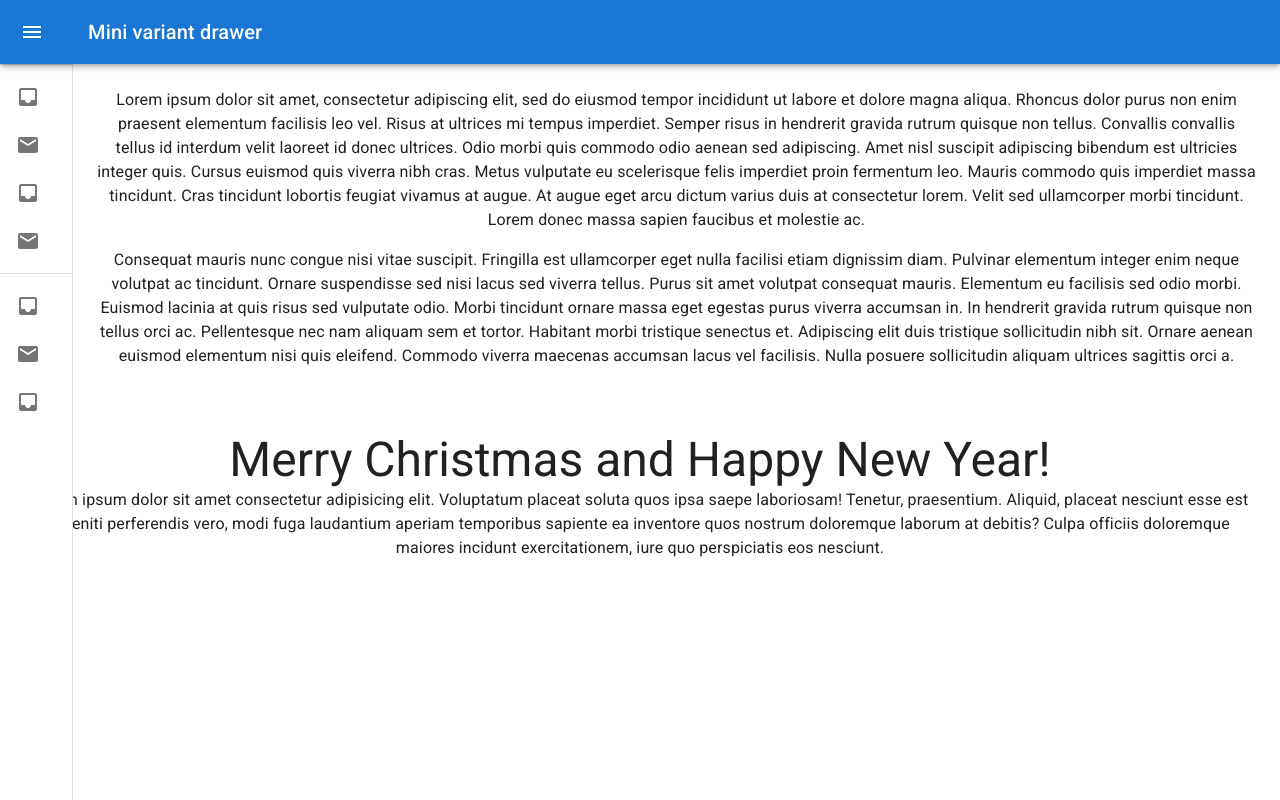
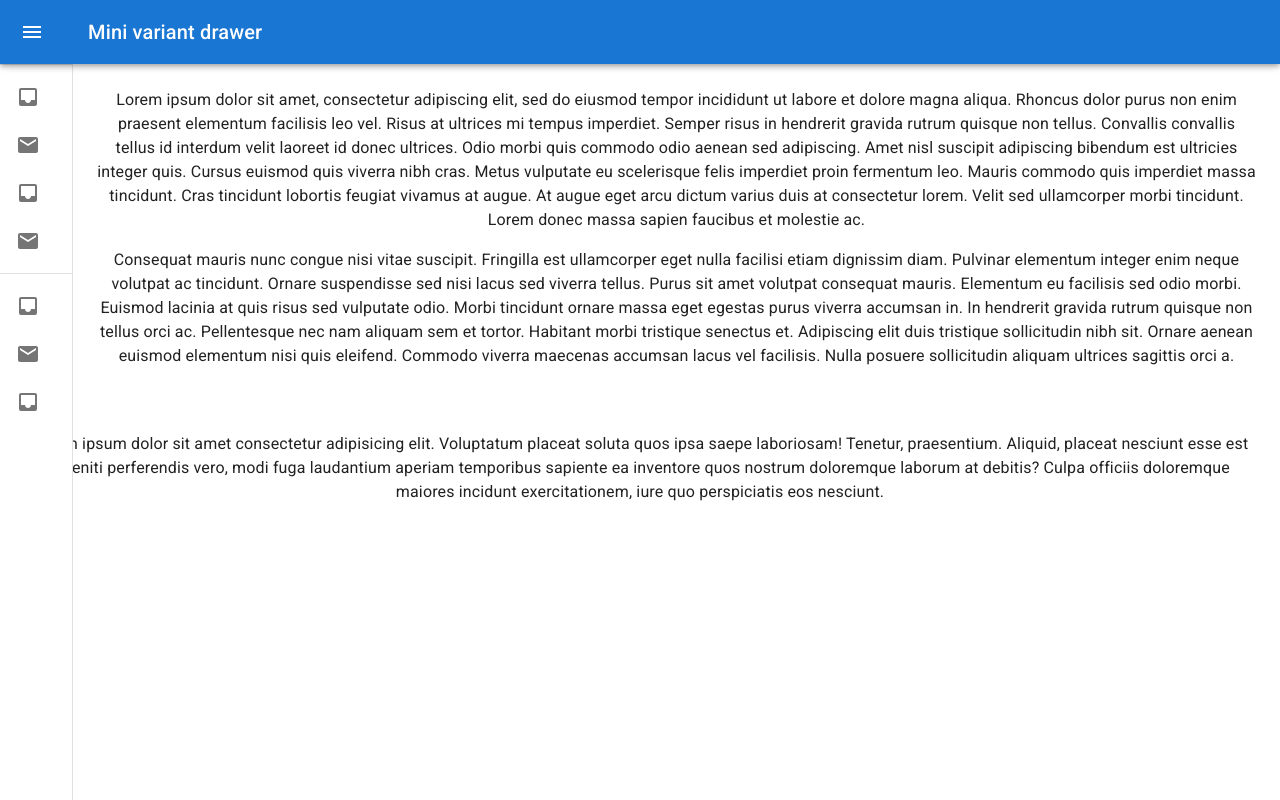
Before and after one commit to jsoomie/school-notebook, a React (Create React App) app: page / in a window 1280 px wide. Built offline with nearby package versions, Linux system fonts and the light colour scheme.

Commit message:
chore: remove greetings

```diff
--- a/src/pages/Home/Home.tsx
+++ b/src/pages/Home/Home.tsx
@@ -4,7 +4,6 @@ import { Box, Typography } from "@mui/material";
 export const Home = () => {
   return (
     <Box component="main" sx={{ flexGrow: 1, p: 3 }}>
-      <Typography variant="h3">Merry Christmas and Happy New Year!</Typography>
       <Typography paragraph>
         Lorem ipsum dolor sit amet consectetur adipisicing elit. Voluptatum
         placeat soluta quos ipsa saepe laboriosam! Tenetur, praesentium.
```
